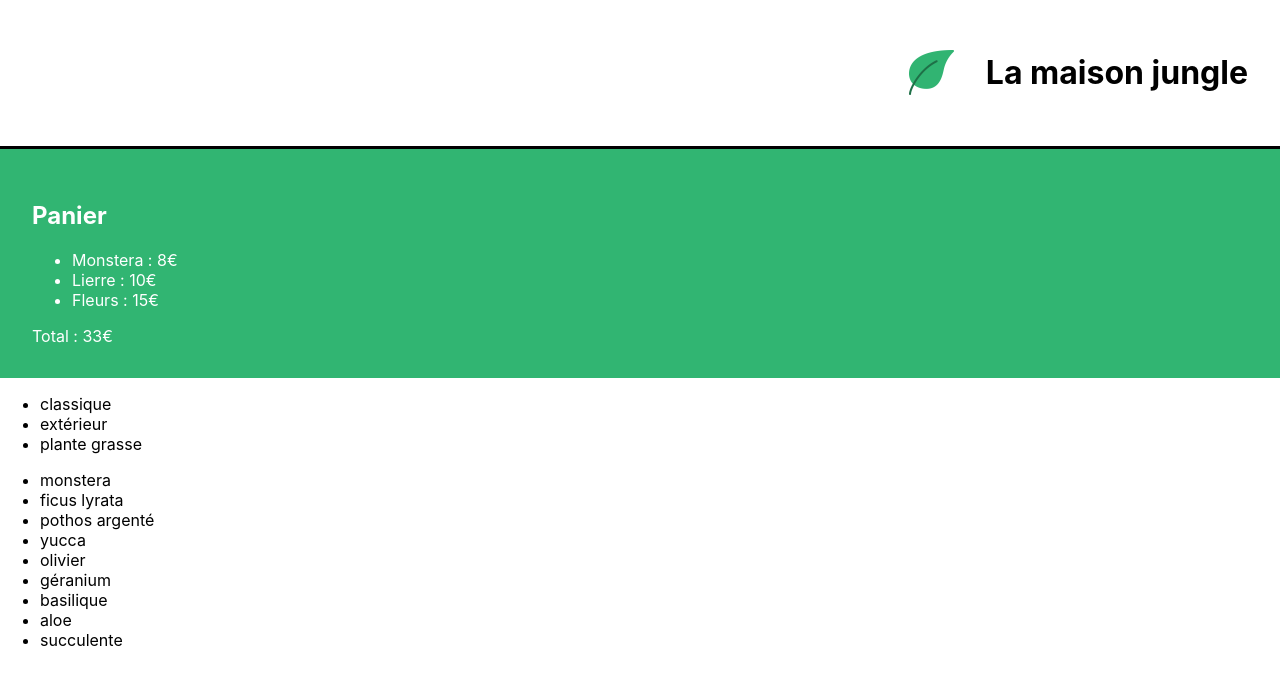
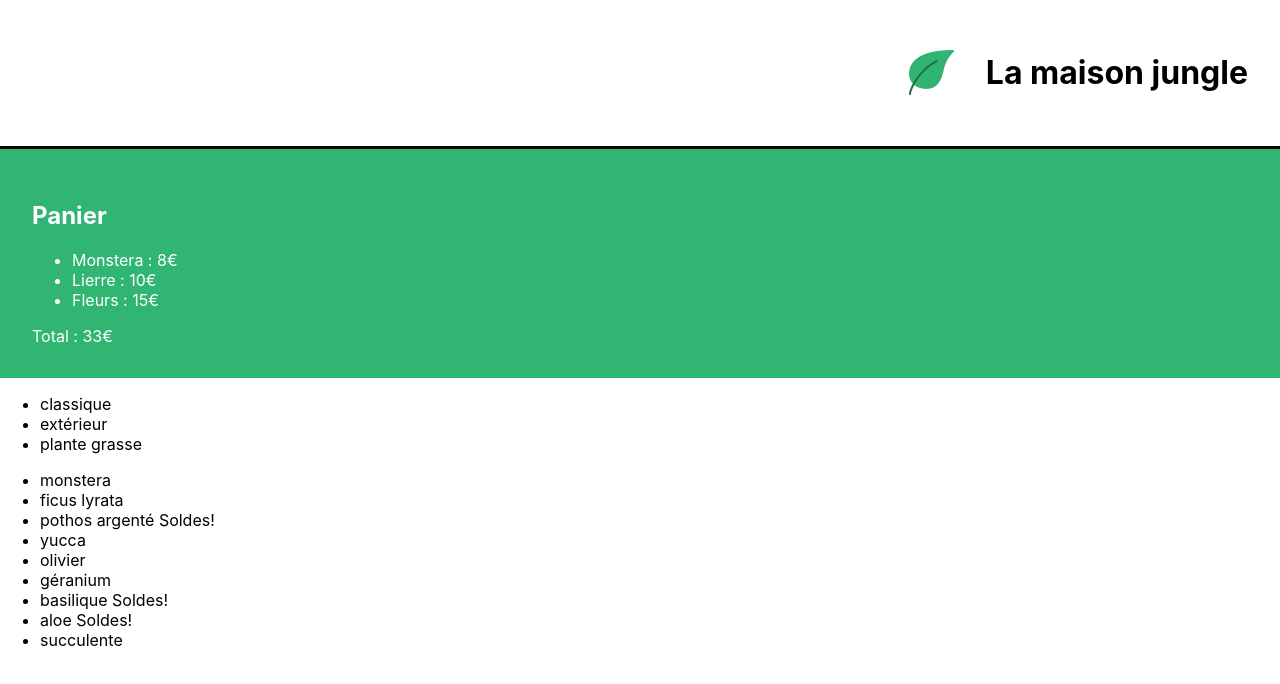
Before and after one commit to richad-m/la-maison-jungle, a React (Create React App) app: page / in a window 1280 px wide. Shown: the top 684 px of the page. Built offline with nearby package versions, Linux system fonts and the light colour scheme.

Commit message:
added some conditional displaying

```diff
--- a/src/components/ShoppingList.js
+++ b/src/components/ShoppingList.js
@@ -16,7 +16,7 @@ function ShoppingList() {
       </ul>
       <ul>
         {plantList.map((plant) => (
-          <li key={plant.id} className = "plant-card">{plant.name}</li>
+          <li key={plant.id} className = "plant-card">{plant.name} {plant.isSpecialOffer && <span className = "lmj-sales"> Soldes!</span>}</li>
         ))}
       </ul>
     </div>
--- a/src/datas/plantList.js
+++ b/src/datas/plantList.js
@@ -12,7 +12,8 @@ export const plantList = [
 	{
 		name: 'pothos argenté',
 		category: 'classique',
-		id: '3sd'
+		id: '3sd',
+		isSpecialOffer: true
 	},
 	{
 		name: 'yucca',
@@ -32,12 +33,14 @@ export const plantList = [
 	{
 		name: 'basilique',
 		category: 'extérieur',
-		id: '7ie'
+		id: '7ie',
+		isSpecialOffer: true
 	},
 	{
 		name: 'aloe',
 		category: 'plante grasse',
-		id: '8fp'
+		id: '8fp',
+		isSpecialOffer: true
 	},
 	{
 		name: 'succulente',
```
